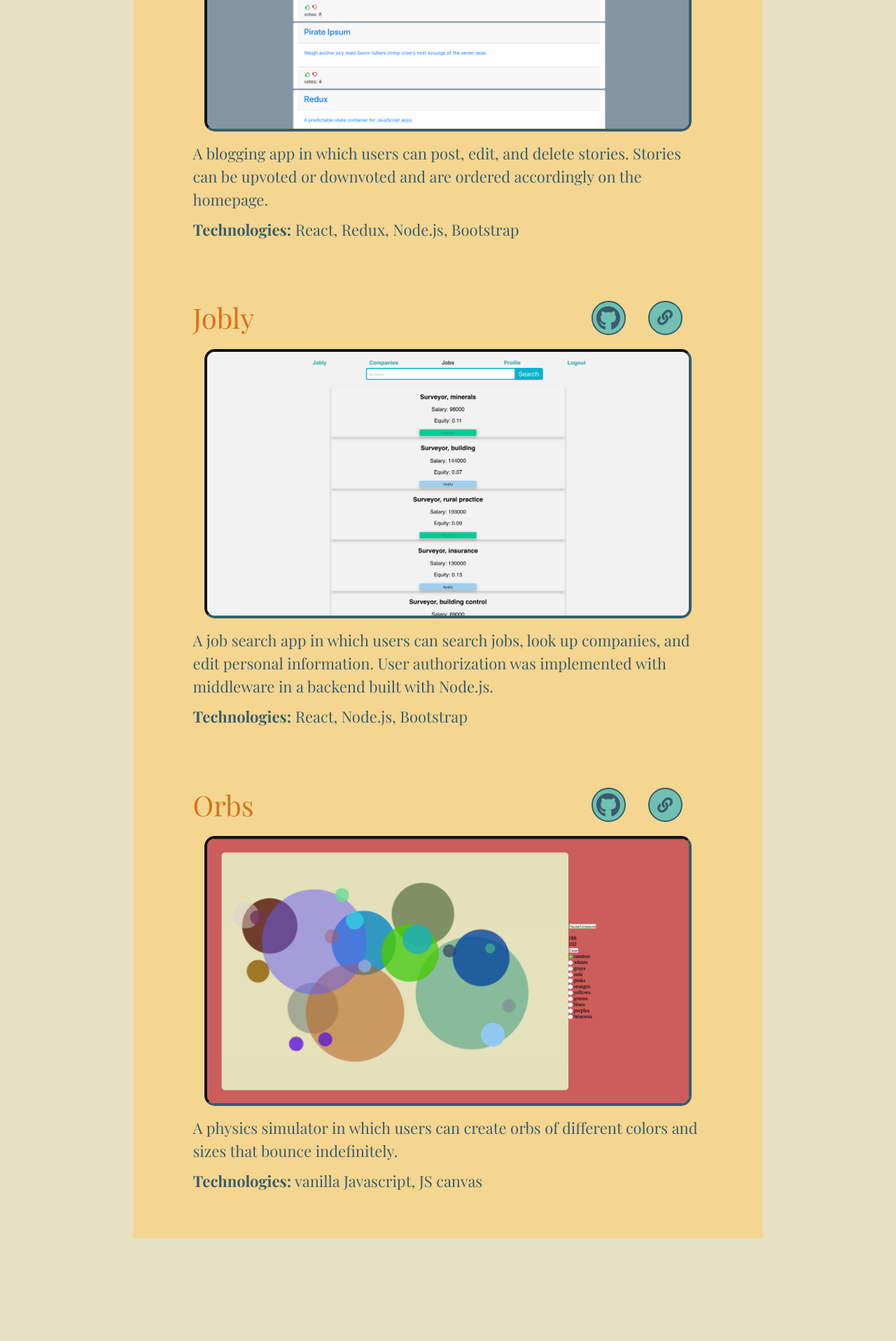
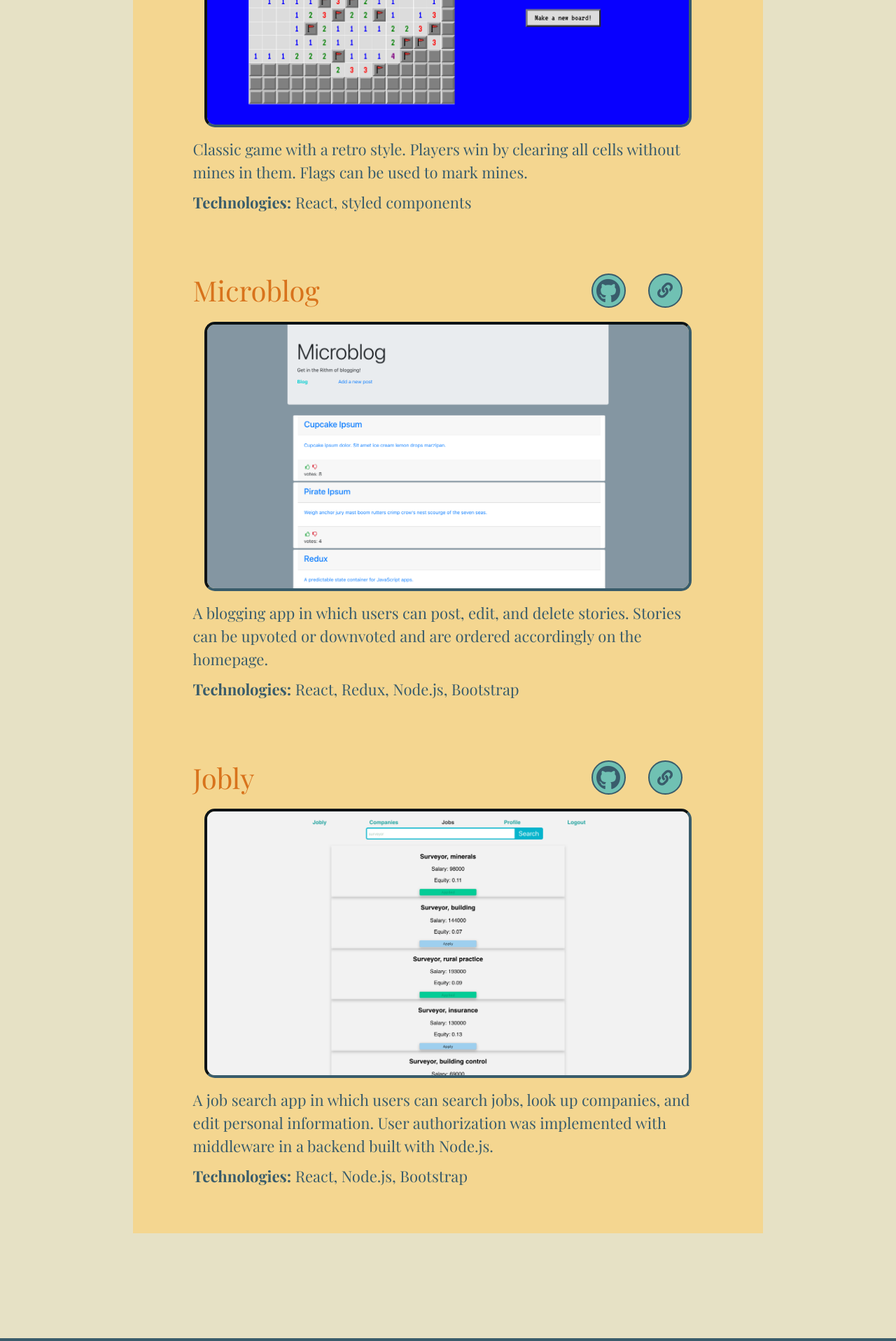
Before and after one commit to ValkrynCiel/Personal-Website, a React (Create React App) app: page / in a window 1280 px wide. Shown: the part 3570-5487 px from the top of the page at 70% size. Built offline with nearby package versions, Linux system fonts and the light colour scheme.

Commit message:
added minesweeper to projects

```diff
--- a/src/ProjectsPage.js
+++ b/src/ProjectsPage.js
@@ -3,7 +3,7 @@ import styled from 'styled-components';
 import colors from './Colors';
 import Project from './Project';
 
-import orbSrc from './Icons/Orbs.png';
+import mineSrc from './Icons/minesweeper.png';
 import relishSrc from './Icons/Relish.png';
 import microblogSrc from './Icons/Microblog.png';
 import joblySrc from './Icons/Jobly.png';
@@ -74,13 +74,13 @@ const projects = {
       ['link', 'https://jobly-welcome.herokuapp.com/']
     ]
   },
-  orbs: {
-    title: 'Orbs',
-    src: orbSrc,
-    alt: 'Colorful orbs bouncing',
+  minesweeper: {
+    title: 'Minesweeper',
+    src: mineSrc,
+    alt: 'game of minesweeper in progress',
     links: [
-      ['github', 'https://github.com/ValkrynCiel/Orbs'],
-      ['link', 'https://valkrynciel.github.io/Orbs/']
+      ['github', 'https://github.com/ValkrynCiel/minesweeper'],
+      ['link', 'https://valkrynciel.github.io/minesweeper/']
     ]
   }
 }
@@ -97,6 +97,12 @@ class ProjectsPage extends Component {
           <b>Technologies:</b> React, Firebase, Redux
           </span>
           </Project>
+          <Project details={projects.minesweeper}>
+          Classic game with a retro style. Players win by clearing all cells without mines in them. Flags can be used to mark mines.<br/>
+          <span>
+          <b>Technologies:</b>  React, styled components
+          </span>
+          </Project>
           <Project details={projects.microblog}>A blogging app in which users can post, edit, and delete stories. Stories can be upvoted or downvoted and are ordered accordingly on the homepage.<br/>
           <span>
           <b>Technologies:</b>  React, Redux, Node.js, Bootstrap
@@ -107,12 +113,6 @@ class ProjectsPage extends Component {
           <b>Technologies:</b> React, Node.js, Bootstrap
           </span>
           </Project>
-          <Project details={projects.orbs}>
-          A physics simulator in which users can create orbs of different colors and sizes that bounce indefinitely.<br/>
-          <span>
-          <b>Technologies:</b>  vanilla Javascript, JS canvas
-          </span>
-          </Project>
         </ProjectsDiv>
       </ProjectsWrapper>
     )
```
Also changed, not shown: src/Icons/minesweeper.png (added).
